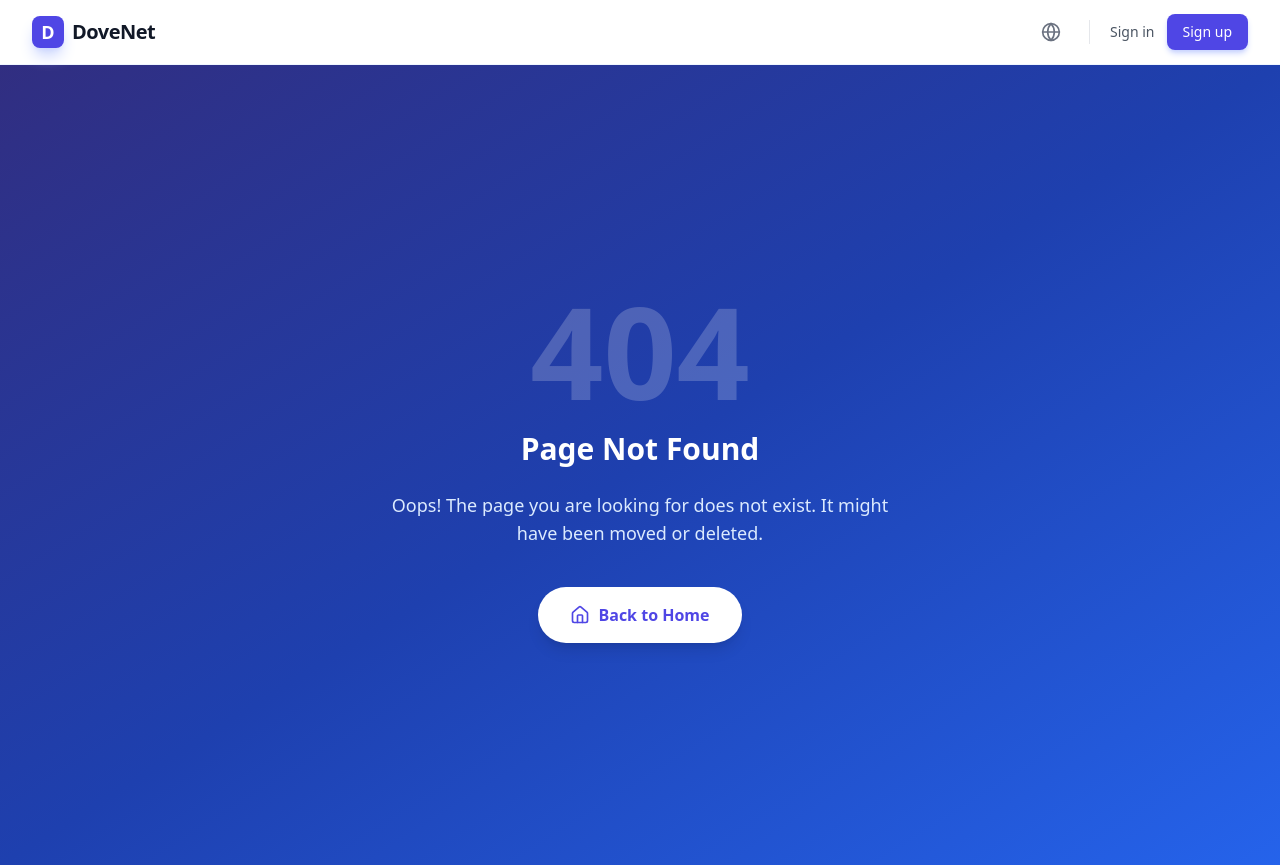
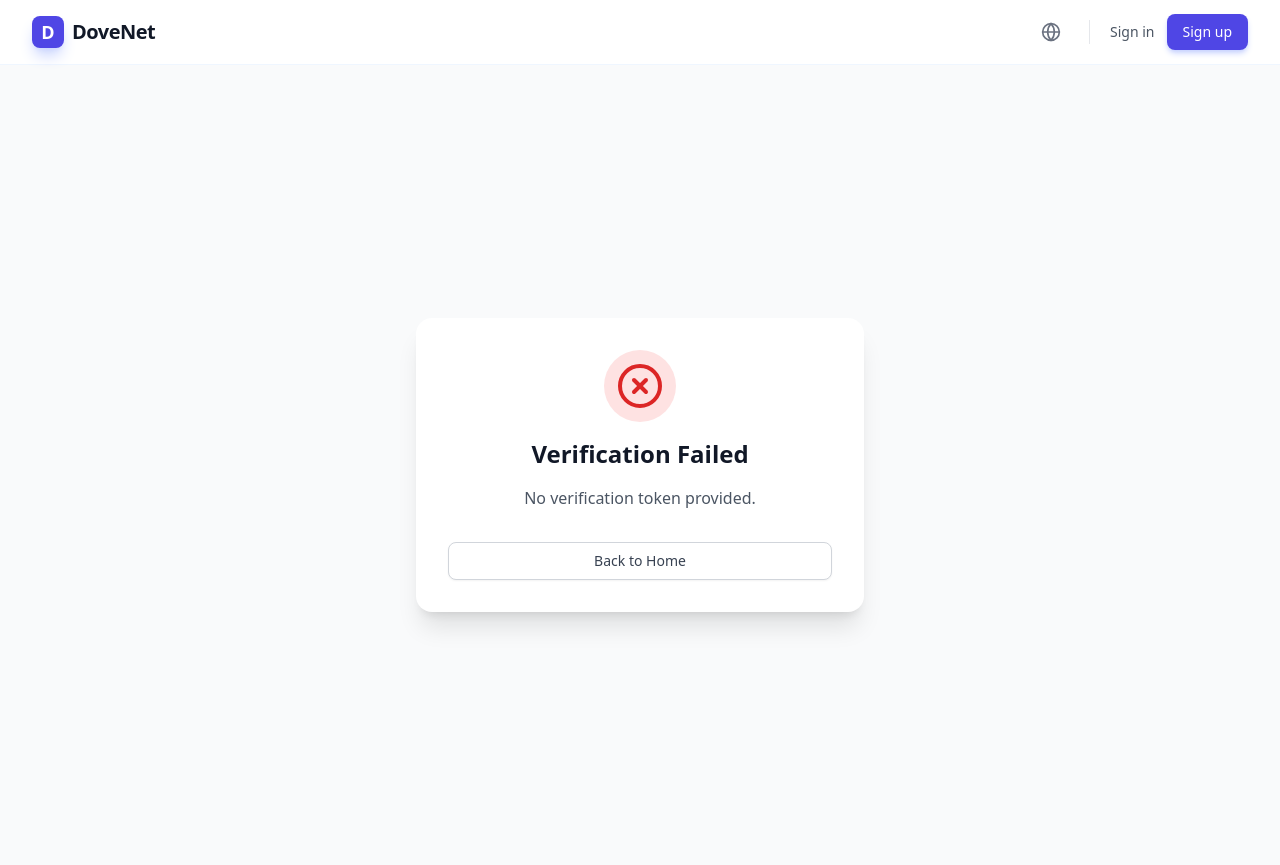
Before and after one commit to kkotorov/dovenet-ui, a React (Vite) app: page /confirm-email-change in a window 1280 px wide. Before the commit this address had no page. Built offline with nearby package versions, Linux system fonts and the light colour scheme.

Commit message:
add ConfirmEmailChangePage.tsx

```diff
--- a/src/locales/bg/translation.json
+++ b/src/locales/bg/translation.json
@@ -708,5 +708,15 @@
     "title": "Страницата не е намерена",
     "message": "Опа! Страницата, която търсите, не съществува. Може да е била преместена или изтрита.",
     "backHome": "Назад към Начало"
+  },
+  "confirmEmailChange": {
+    "verifying": "Проверка на промяната на имейла...",
+    "titleSuccess": "Имейлът е променен!",
+    "successMessage": "Вашият имейл адрес беше успешно актуализиран. Моля, влезте с новия си имейл.",
+    "titleError": "Неуспешна проверка",
+    "errorMessage": "Линкът за потвърждение е невалиден или е изтекъл.",
+    "invalidToken": "Не е предоставен токен за потвърждение.",
+    "goToLogin": "Към Вход",
+    "backHome": "Назад към Начало"
   }
 }
--- a/src/locales/en/translation.json
+++ b/src/locales/en/translation.json
@@ -711,5 +711,15 @@
     "title": "Page Not Found",
     "message": "Oops! The page you are looking for does not exist. It might have been moved or deleted.",
     "backHome": "Back to Home"
+  },
+  "confirmEmailChange": {
+    "verifying": "Verifying email change...",
+    "titleSuccess": "Email Changed!",
+    "successMessage": "Your email address has been successfully updated. Please log in with your new email.",
+    "titleError": "Verification Failed",
+    "errorMessage": "The verification link is invalid or has expired.",
+    "invalidToken": "No verification token provided.",
+    "goToLogin": "Go to Login",
+    "backHome": "Back to Home"
   }
 }
--- a/src/locales/german/translation.json
+++ b/src/locales/german/translation.json
@@ -711,5 +711,15 @@
     "title": "Seite nicht gefunden",
     "message": "Hoppla! Die Seite, die Sie suchen, existiert nicht. Sie wurde möglicherweise verschoben oder gelöscht.",
     "backHome": "Zurück zur Startseite"
+  },
+  "confirmEmailChange": {
+    "verifying": "E-Mail-Änderung wird überprüft...",
+    "titleSuccess": "E-Mail geändert!",
+    "successMessage": "Ihre E-Mail-Adresse wurde erfolgreich aktualisiert. Bitte melden Sie sich mit Ihrer neuen E-Mail an.",
+    "titleError": "Verifizierung fehlgeschlagen",
+    "errorMessage": "Der Verifizierungslink ist ungültig oder abgelaufen.",
+    "invalidToken": "Kein Verifizierungstoken angegeben.",
+    "goToLogin": "Zur Anmeldung",
+    "backHome": "Zurück zur Startseite"
   }
 }
--- /dev/null
+++ b/src/pages/ConfirmEmailChangePage.tsx
@@ -0,0 +1,76 @@
+import { useEffect, useState } from "react";
+import { useSearchParams, useNavigate } from "react-router-dom";
+import { useTranslation } from "react-i18next";
+import { CheckCircle, XCircle, Loader2 } from "lucide-react";
+import api from "../api/api";
+import Button from "../components/utilities/Button";
+
+export default function ConfirmEmailChangePage() {
+  const [searchParams] = useSearchParams();
+  const navigate = useNavigate();
+  const { t } = useTranslation();
+  const token = searchParams.get("token");
+
+  const [status, setStatus] = useState<"loading" | "success" | "error">("loading");
+  const [message, setMessage] = useState("");
+
+  useEffect(() => {
+    if (!token) {
+      setStatus("error");
+      setMessage(t("confirmEmailChange.invalidToken"));
+      return;
+    }
+
+    const verifyToken = async () => {
+      try {
+        await api.get(`/users/finalize-email-change?token=${token}`);
+        setStatus("success");
+        setMessage(t("confirmEmailChange.successMessage"));
+      } catch (err: any) {
+        setStatus("error");
+        setMessage(err.response?.data || t("confirmEmailChange.errorMessage"));
+      }
+    };
+
+    verifyToken();
+  }, [token, t]);
+
+  return (
+    <div className="min-h-screen flex items-center justify-center bg-gray-50 px-4">
+      <div className="max-w-md w-full bg-white rounded-2xl shadow-xl p-8 text-center">
+        {status === "loading" && (
+          <div className="flex flex-col items-center gap-4">
+            <Loader2 className="w-12 h-12 text-indigo-600 animate-spin" />
+            <h2 className="text-xl font-semibold text-gray-800">{t("confirmEmailChange.verifying")}</h2>
+          </div>
+        )}
+
+        {status === "success" && (
+          <div className="flex flex-col items-center gap-4">
+            <div className="p-3 bg-green-100 rounded-full">
+              <CheckCircle className="w-12 h-12 text-green-600" />
+            </div>
+            <h2 className="text-2xl font-bold text-gray-900">{t("confirmEmailChange.titleSuccess")}</h2>
+            <p className="text-gray-600">{message}</p>
+            <Button onClick={() => navigate("/login")} className="mt-4 w-full">
+              {t("confirmEmailChange.goToLogin")}
+            </Button>
+          </div>
+        )}
+
+        {status === "error" && (
+          <div className="flex flex-col items-center gap-4">
+            <div className="p-3 bg-red-100 rounded-full">
+              <XCircle className="w-12 h-12 text-red-600" />
+            </div>
+            <h2 className="text-2xl font-bold text-gray-900">{t("confirmEmailChange.titleError")}</h2>
+            <p className="text-gray-600">{message}</p>
+            <Button onClick={() => navigate("/")} variant="secondary" className="mt-4 w-full">
+              {t("confirmEmailChange.backHome")}
+            </Button>
+          </div>
+        )}
+      </div>
+    </div>
+  );
+}
--- a/src/routes/AppRouter.tsx
+++ b/src/routes/AppRouter.tsx
@@ -22,6 +22,8 @@ import TermsOfServicePage from '../pages/main/legal/TermsOfServicePage';
 import PrivacyPolicyPage from '../pages/main/legal/PrivacyPolicyPage';
 import CookiePolicyPage from '../pages/main/legal/CookiePolicyPage';
 import NotFoundPage from '../pages/main/NotFoundPage';
+import ConfirmEmailChangePage from '../pages/ConfirmEmailChangePage';
+
 export default function AppRouter() {
   return (
     <HelmetProvider>
@@ -43,6 +45,7 @@ export default function AppRouter() {
         <Route path="/privacy" element={<PrivacyPolicyPage />} />
         <Route path="/terms" element={<TermsOfServicePage />} />
         <Route path="/cookies" element={<CookiePolicyPage />} />
+        <Route path="/confirm-email-change" element={<ConfirmEmailChangePage />} />
 
         {/* PROTECTED pages */}
         <Route element={<ProtectedRoute />}>
```
